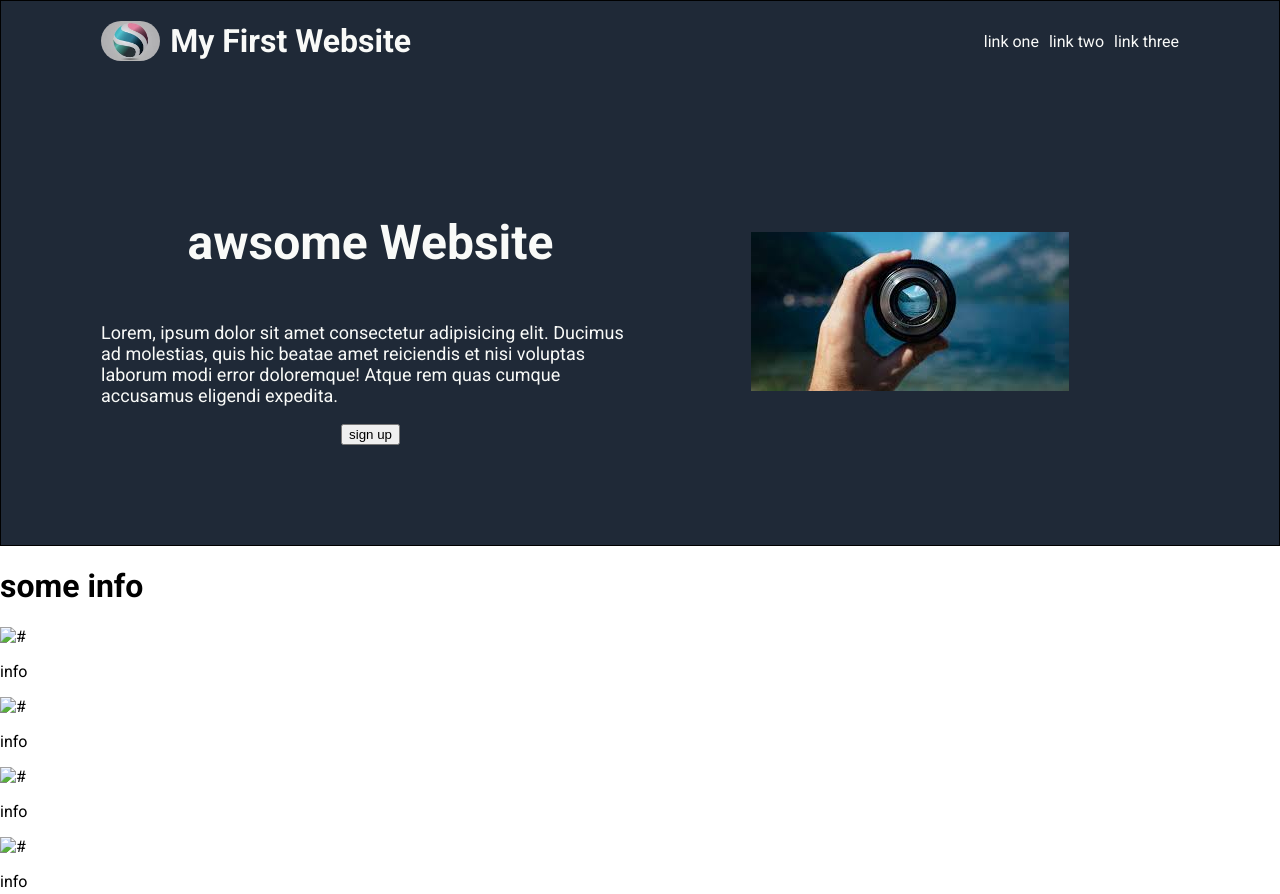
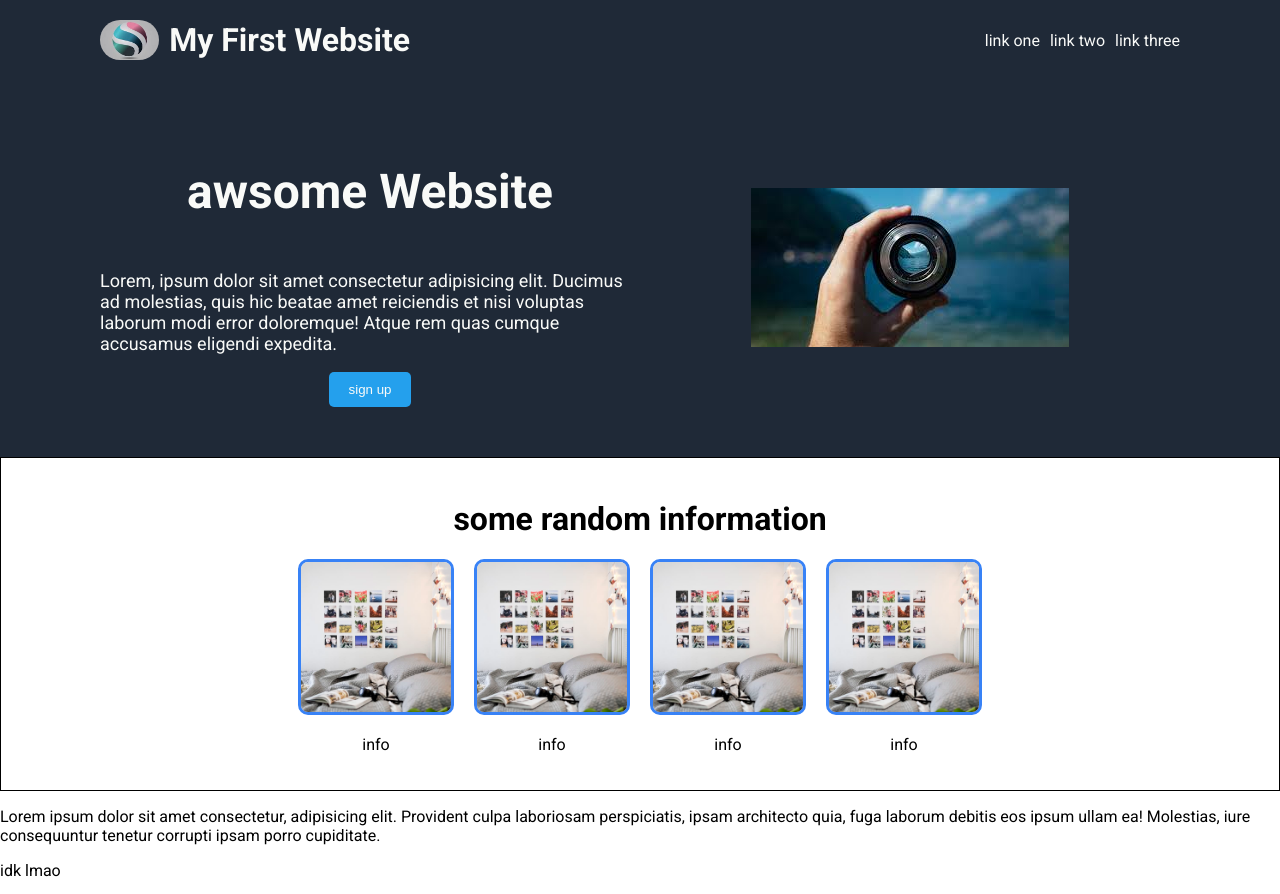
Before and after one commit to altchessare/First-Website, a plain HTML site: page index.html in a window 1280 px wide. Shown: the top 894 px of the page. Drawn offline with Linux system fonts and the light colour scheme.

Commit message:
Finished the midsection. Also tweaked stuff in the header.

```diff
--- a/index.html
+++ b/index.html
@@ -47,22 +47,22 @@
     </div>
 
     <div class="midsection">
-        <h1>some info</h1>
+        <h1 class="midsecheader">some random information</h1>
         <div class="midsectionimgs">
-            <div>
-                <img src="#" alt="#">
+            <div class="midsectionimg">
+                <img src="images/3.jpg" alt="#">
                 <p>info</p>
             </div>
-            <div>
-                <img src="#" alt="#">
+            <div class="midsectionimg">
+                <img src="images/3.jpg" alt="#">
                 <p>info</p>
             </div>
-            <div>
-                <img src="#" alt="#">
+            <div class="midsectionimg">
+                <img src="images/3.jpg" alt="#">
                 <p>info</p>
             </div>
-            <div>
-                <img src="#" alt="#">
+            <div class="midsectionimg">
+                <img src="images/3.jpg" alt="#">
                 <p>info</p>
             </div>
         </div>
--- a/style.css
+++ b/style.css
@@ -5,7 +5,6 @@ body{
 }
 
 .header{
-    border: 1px solid black;
     display: flex;
     flex-direction: column;
 }
@@ -54,7 +53,16 @@ ul{
     justify-content: center;
     align-items: center;
     flex: 1;
-    padding: 100px 100px;
+    padding: 50px 100px;
+}
+
+button{
+    padding: 10px 20px;
+    background-color: #24A0ED;
+    color: #F9FAF8;
+    border: none;
+    border-radius: 5px;
+    cursor: pointer;
 }
 
 /*Below is the header main content's image */
@@ -89,3 +97,36 @@ ul{
 #firstpara{
     font-size: 18px;
 }
+
+/*-------------------------------------*/
+
+/*Below is the midsection*/
+
+.midsection{
+    display: flex;
+    border: 1px solid black;
+    padding: 20px 0px;
+    justify-content: center;
+    align-items: center;
+    flex-direction: column;
+}
+
+
+
+.midsectionimgs{
+    display: flex;
+    justify-content: center;
+    align-items: center;
+    gap: 20px;
+}
+
+.midsectionimgs img{
+    width: 150px;
+    height: auto;
+    border-radius: 10px;
+    border: 3px solid #3882f6;
+}
+
+.midsecheader, .midsectionimg{
+    text-align: center;
+}
```
Also changed, not shown: images/3.jpg (added).
